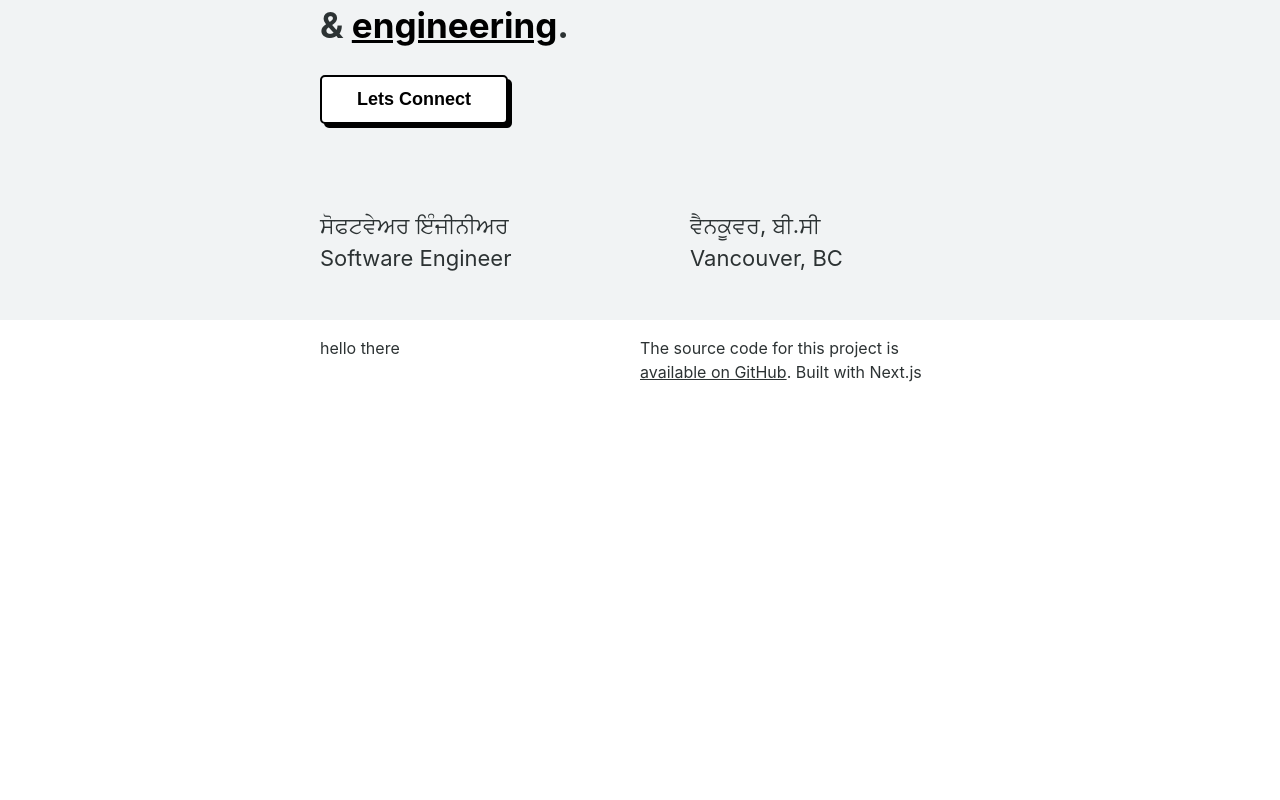
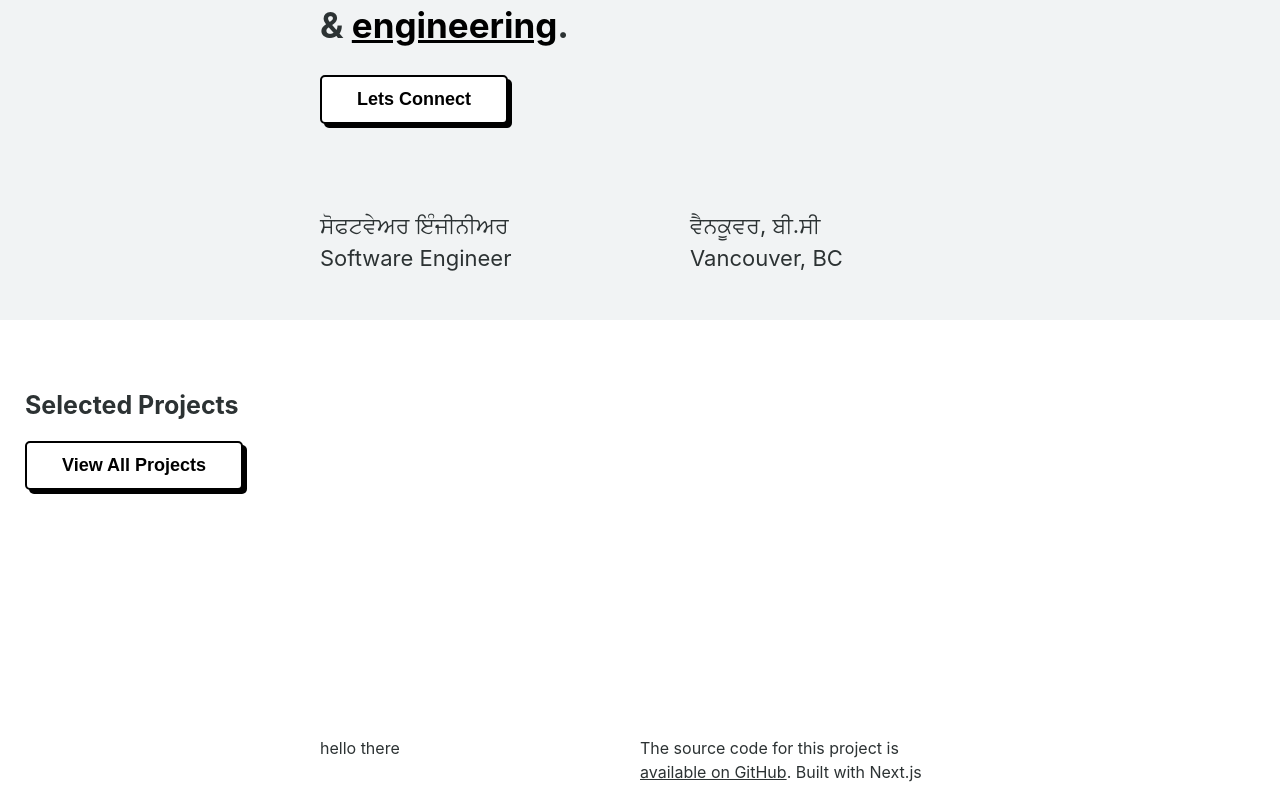
Before and after one commit to gurjotsinghdev/gurjotsinghdev, a Next.js app: page / in a window 1280 px wide. Shown: the part 279-1079 px from the top of the page. Before the commit the page ends 800 px from the top, so only its background shows below. Built offline with nearby package versions, Linux system fonts and the light colour scheme.

Commit message:
adding selected projects

```diff
--- /dev/null
+++ b/components/featuredProjects.js
@@ -0,0 +1,20 @@
+import Head from 'next/head'
+import Image from 'next/image'
+import styles from '../styles/FeaturedProjects.module.css'
+
+export default function FeaturedProjects ( ) {
+    return (
+        <>
+            <div className={styles.featuredProjects}>
+               <h1>Selected Projects</h1>
+               <div className="projectsList">
+                   <div className="project1">
+                       {/* <Image src="/public/img/projects/unifypartners.png" alt="" width={500} height={300} /> */}
+                   </div>
+               </div>
+               <button className="primaryBtn"><a href="https://linkedin.com/in/gurjotsinghdev">View All Projects</a></button>
+            </div>
+
+        </>
+    )
+}
--- a/pages/index.js
+++ b/pages/index.js
@@ -1,10 +1,12 @@
 import Head from 'next/head'
+import FeaturedProjects from '../components/featuredProjects'
 import Hero from '../components/hero'
 
 export default function Home() {
   return (
     <>
     <Hero />
+    <FeaturedProjects />
     </>
   )
 }
--- /dev/null
+++ b/styles/FeaturedProjects.module.css
@@ -0,0 +1,10 @@
+.featuredProjects {
+    padding: 50px 25px;
+    margin: 0;
+    height: 50vh;
+}
+
+.featuredProjects h1 {
+    font-size: 25px;
+
+}
--- a/styles/globals.css
+++ b/styles/globals.css
@@ -20,6 +20,8 @@ body {
     Ubuntu, Cantarell, Fira Sans, Droid Sans, Helvetica Neue, sans-serif;
     line-height: 1.5;
 }
+
+
 
 h1, h2, h3, p {
   color:var(--primary);
```
Also changed, not shown: public/img/projects/unifypartners.png (added).
